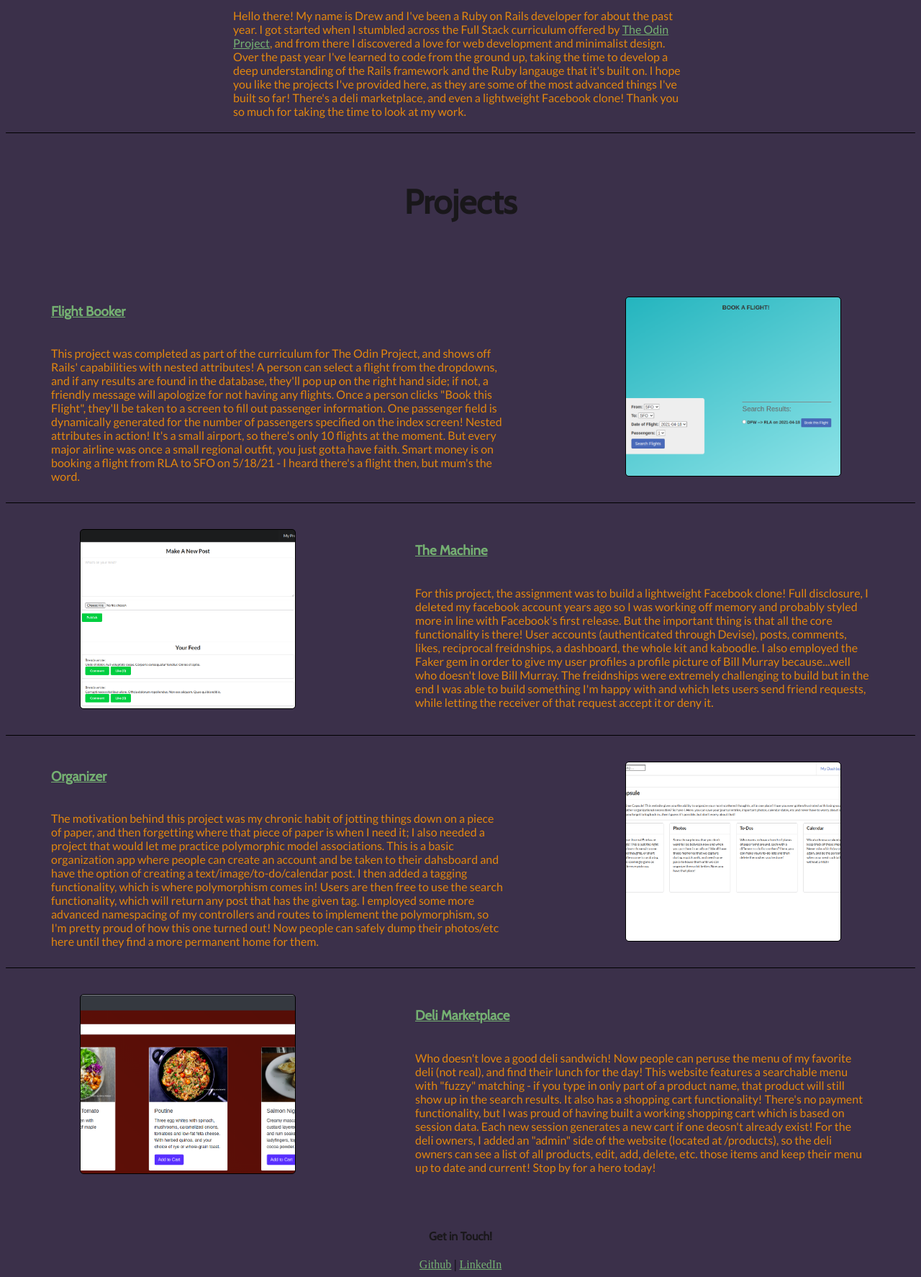
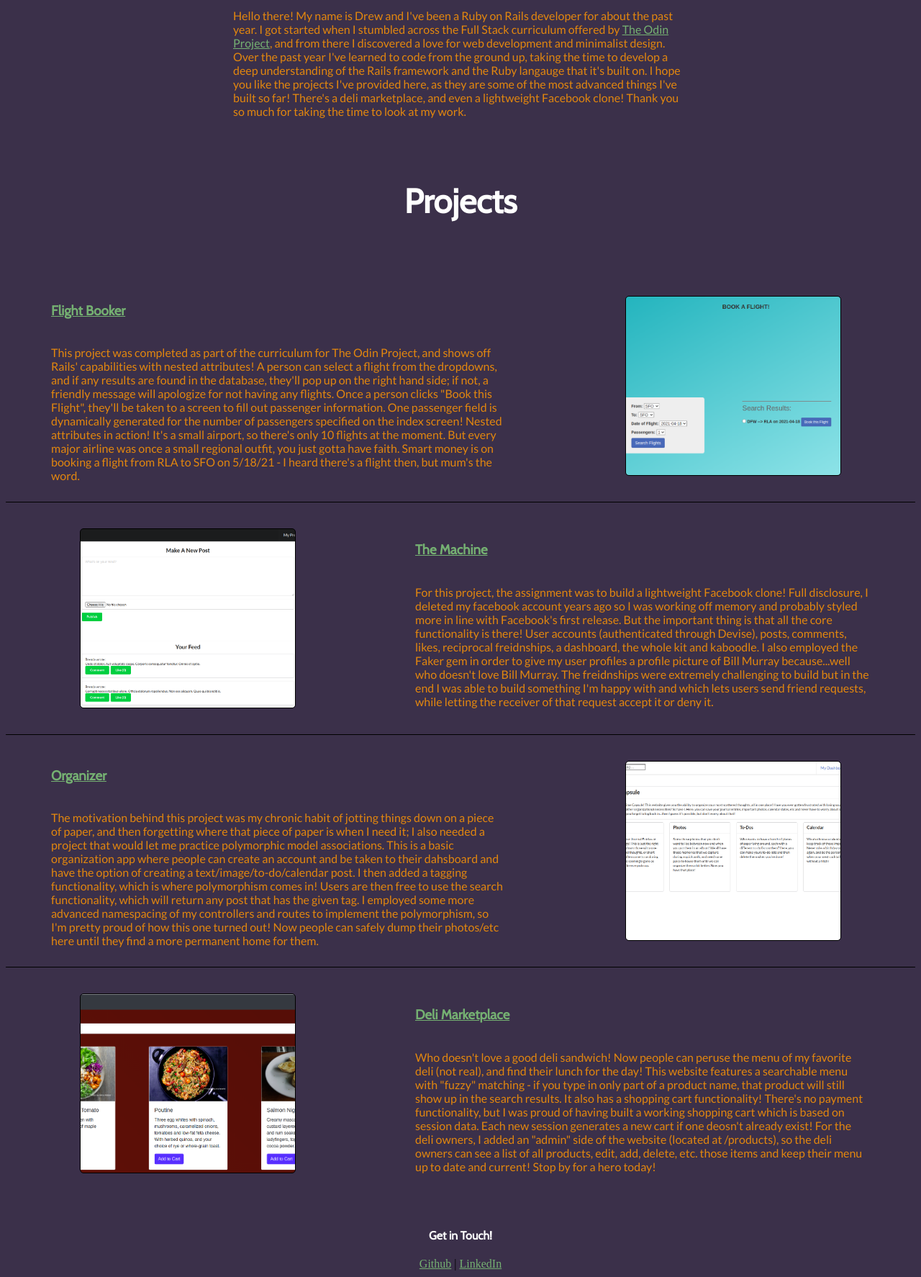
Before and after one commit to EphemSpirit/portfolio-site, a PHP site: page / in a window 1280 px wide. Shown: the part 248-2022 px from the top of the page at 72% size. Run offline with PHP 8.4, Linux system fonts and the light colour scheme.

Commit message:
of course I'm not done! Nothing is ever perfect

```diff
--- a/styles.css
+++ b/styles.css
@@ -13,7 +13,7 @@ h4,
 h5,
 h6 {
   font-family: Cabin, sans-serif;
-  color: #19171A;
+  color: #fff;
 }
 
 article {
@@ -90,6 +90,7 @@ a {
 .bio {
   flex-direction: column;
   align-items: center;
+  border: none;
 }
 
 .self-portrait {
```
